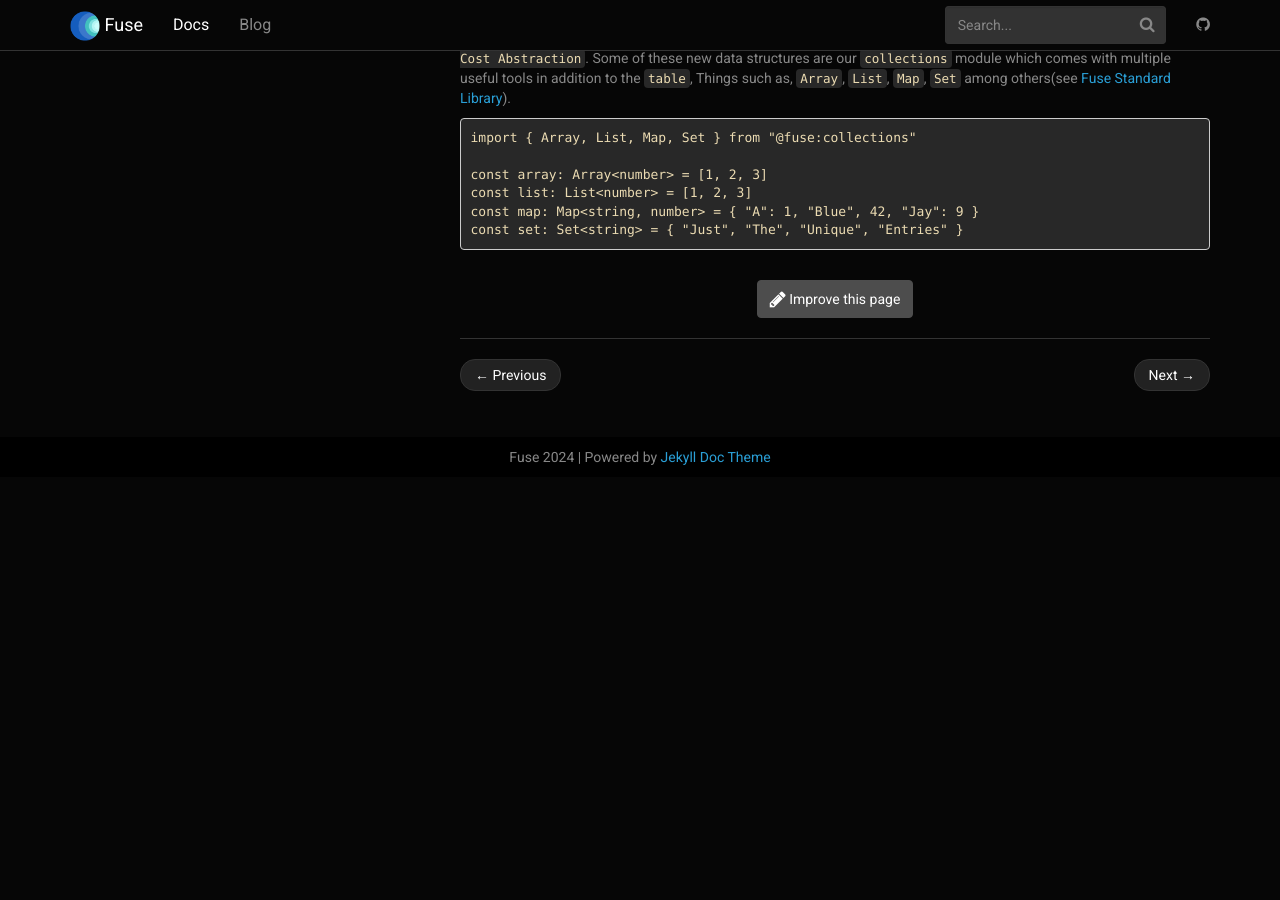
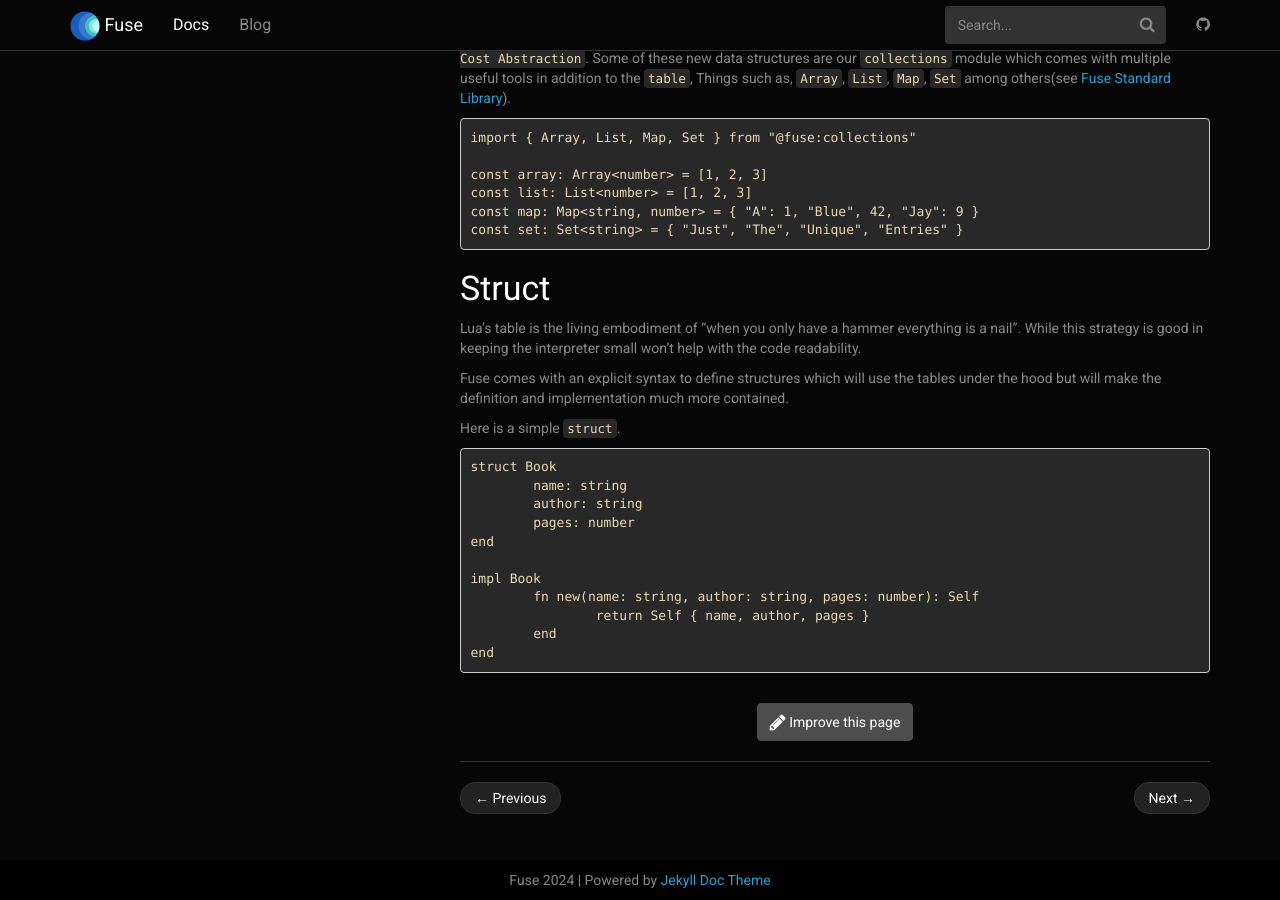
Before and after one commit to fuse-lang/fuse-lang.github.io, a Jekyll site: the page built from _docs/basics/0-intro.md, in a window 1280 px wide and 900 px high, scrolled down 4772 px. Built offline with Jekyll 4.4.1, drawn with Linux system fonts in a browser that asks for light colours; before the commit the page ends 5249 px from its top, so only the background shows below that.

Commit message:
add basic documentation for structures.

````diff
--- a/_docs/basics/0-intro.md
+++ b/_docs/basics/0-intro.md
@@ -266,3 +266,25 @@ const list: List<number> = [1, 2, 3]
 const map: Map<string, number> = { "A": 1, "Blue", 42, "Jay": 9 }
 const set: Set<string> = { "Just", "The", "Unique", "Entries" }
 ```
+
+### Struct
+
+Lua's table is the living embodiment of "when you only have a hammer everything is a nail". While this strategy is good in keeping the interpreter small won't help with the code readability.
+
+Fuse comes with an explicit syntax to define structures which will use the tables under the hood but will make the definition and implementation much more contained.
+
+Here is a simple `struct`.
+
+```fuse
+struct Book
+	name: string
+	author: string
+	pages: number
+end
+
+impl Book
+	fn new(name: string, author: string, pages: number): Self
+		return Self { name, author, pages }
+	end
+end
+```
````
